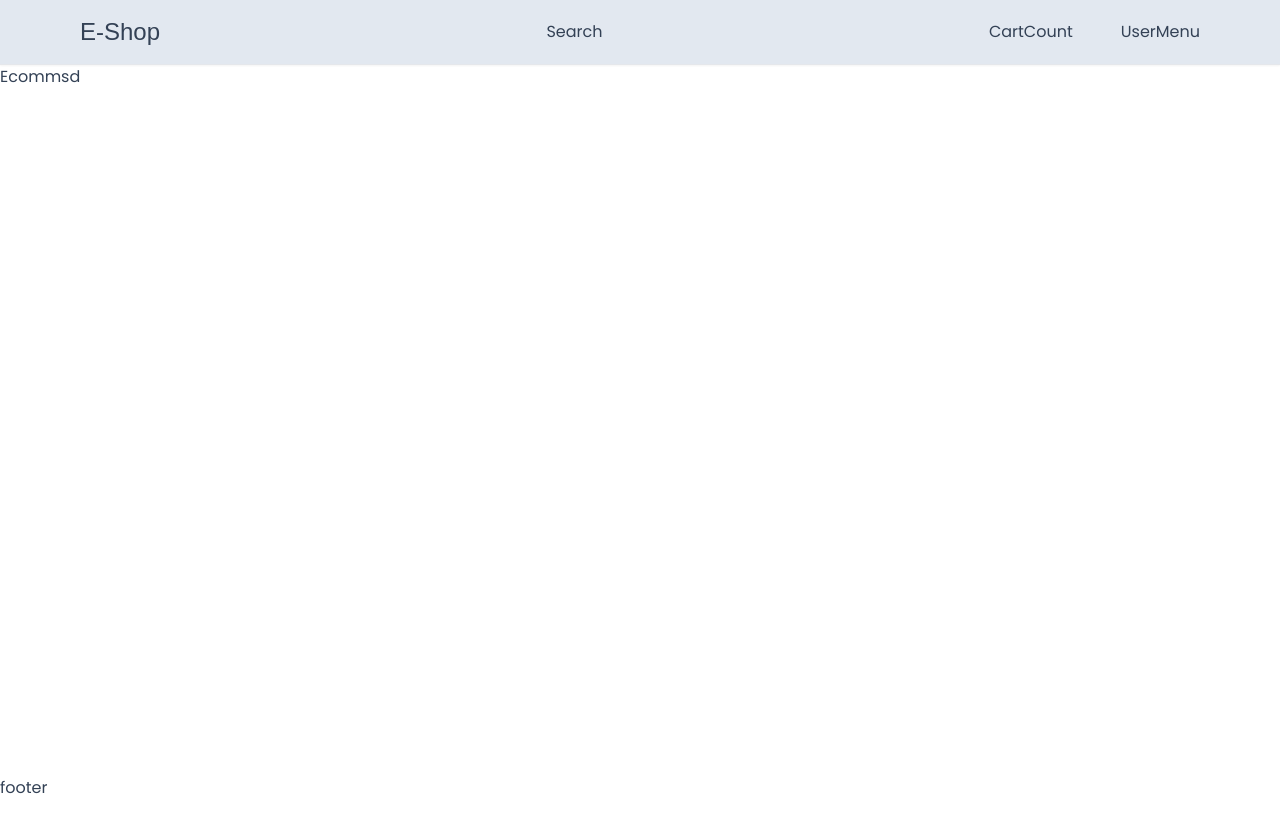
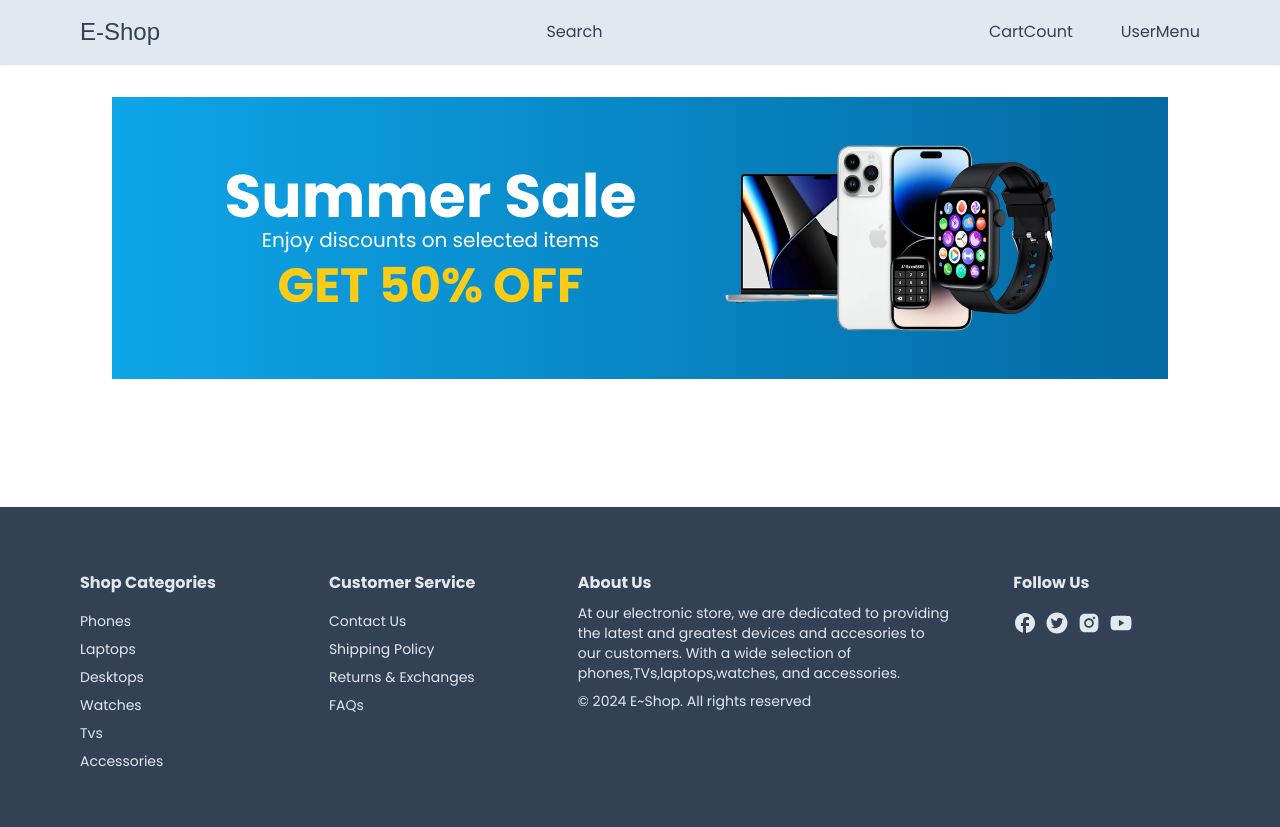
Before and after one commit to MdZaman07/eShop, a Next.js app: page / in a window 1280 px wide. Before the commit the page ends 800 px from the top, so only its background shows below. Built offline with nearby package versions, Linux system fonts and the light colour scheme; a web font is replaced by a local one.

Commit message:
banner added

```diff
--- /dev/null
+++ b/app/components/HomeBanner.tsx
@@ -0,0 +1,26 @@
+import Image from "next/image";
+
+const HomeBanner = () => {
+  return (
+    <div className="relative bg-gradient-to-r from-sky-500 to-sky-700 mb-8">
+      <div className="mx-auto px-8 py-12 flex flex-col gap-2 md:flex-row items-center justify-evenly">
+        <div className="mb-8 md:mb-0 text-center">
+          <h1 className="text-4xl md:text-6xl font-bold text-white">
+            Summer Sale
+          </h1>
+          <p className="text-lg md:text-xl text-white mb-2">
+            Enjoy discounts on selected items
+          </p>
+          <p className="text-2xl md:text-5xl text-yellow-400 font-bold">
+            GET 50% OFF
+          </p>
+        </div>
+        <div className="w-1/3 relative aspect-video">
+          <Image src="/banner-image.png" fill alt="Banner Image" />
+        </div>
+      </div>
+    </div>
+  );
+};
+
+export default HomeBanner;
--- /dev/null
+++ b/app/components/footer/FooterList.tsx
@@ -0,0 +1,12 @@
+interface FooterListProps {
+  children: React.ReactNode;
+}
+const FooterList = ({ children }: FooterListProps) => {
+  return (
+    <div className="w-full sm:w-1/2 md:w-1/4 lg:w-1/6 mb-6 flex flex-col gap-2">
+      {children}
+    </div>
+  );
+};
+
+export default FooterList;
--- a/app/components/footer/footer.tsx
+++ b/app/components/footer/footer.tsx
@@ -1,5 +1,64 @@
+import Link from "next/link";
+import Container from "../Container";
+import FooterList from "./FooterList";
+import { MdFacebook } from "react-icons/md";
+import {
+  AiFillTwitterCircle,
+  AiFillInstagram,
+  AiFillYoutube,
+} from "react-icons/ai";
+
 const Footer = () => {
-  return <div>footer</div>;
+  return (
+    <footer className="bg-slate-700 text-slate-200 text-sm mt-16">
+      <Container>
+        <div className="flex flex-col md:flex-row justify-between pt-16 pb-8">
+          <FooterList>
+            <h3 className="text-base font-bold mb-2">Shop Categories</h3>
+            <Link href="#">Phones</Link>
+            <Link href="#">Laptops</Link>
+            <Link href="#">Desktops</Link>
+            <Link href="#">Watches</Link>
+            <Link href="#">Tvs</Link>
+            <Link href="#">Accessories</Link>
+          </FooterList>
+          <FooterList>
+            <h3 className="text-base font-bold mb-2">Customer Service</h3>
+            <Link href="#">Contact Us</Link>
+            <Link href="#">Shipping Policy</Link>
+            <Link href="#">Returns & Exchanges</Link>
+            <Link href="#">FAQs</Link>
+          </FooterList>
+          <div className="w-full md:w-1/3 mb-6 md:mb-0">
+            <h3 className="text-base font-bold mb-2">About Us</h3>
+            <p className="mb-2">
+              At our electronic store, we are dedicated to providing the latest
+              and greatest devices and accesories to our customers. With a wide
+              selection of phones,TVs,laptops,watches, and accessories.
+            </p>
+            <p>&copy; {new Date().getFullYear()} E~Shop. All rights reserved</p>
+          </div>
+          <FooterList>
+            <h3 className="text-base font-bold mb-2">Follow Us</h3>
+            <div className="flex gap-2">
+              <Link href="#">
+                <MdFacebook size={24} />
+              </Link>
+              <Link href="#">
+                <AiFillTwitterCircle size={24} />
+              </Link>
+              <Link href="#">
+                <AiFillInstagram size={24} />
+              </Link>
+              <Link href="#">
+                <AiFillYoutube size={24} />
+              </Link>
+            </div>
+          </FooterList>
+        </div>
+      </Container>
+    </footer>
+  );
 };
 
 export default Footer;
--- a/app/page.tsx
+++ b/app/page.tsx
@@ -1,5 +1,16 @@
-import Image from "next/image";
+// import Image from "next/image";
+
+import Container from "./components/Container";
+import HomeBanner from "./components/HomeBanner";
 
 export default function Home() {
-  return <main>Ecommsd</main>;
+  return (
+    <div className="p-8">
+      <Container>
+        <div>
+          <HomeBanner />
+        </div>
+      </Container>
+    </div>
+  );
 }
--- a/package.json
+++ b/package.json
@@ -19,6 +19,7 @@
     "postcss": "8.4.33",
     "react": "18.2.0",
     "react-dom": "18.2.0",
+    "react-icons": "^5.0.1",
     "tailwindcss": "3.4.1",
     "typescript": "5.3.3"
   }
```
Also changed, not shown: public/banner-image.png (added), 1 other file (tests, documents, lock files or other folders).
